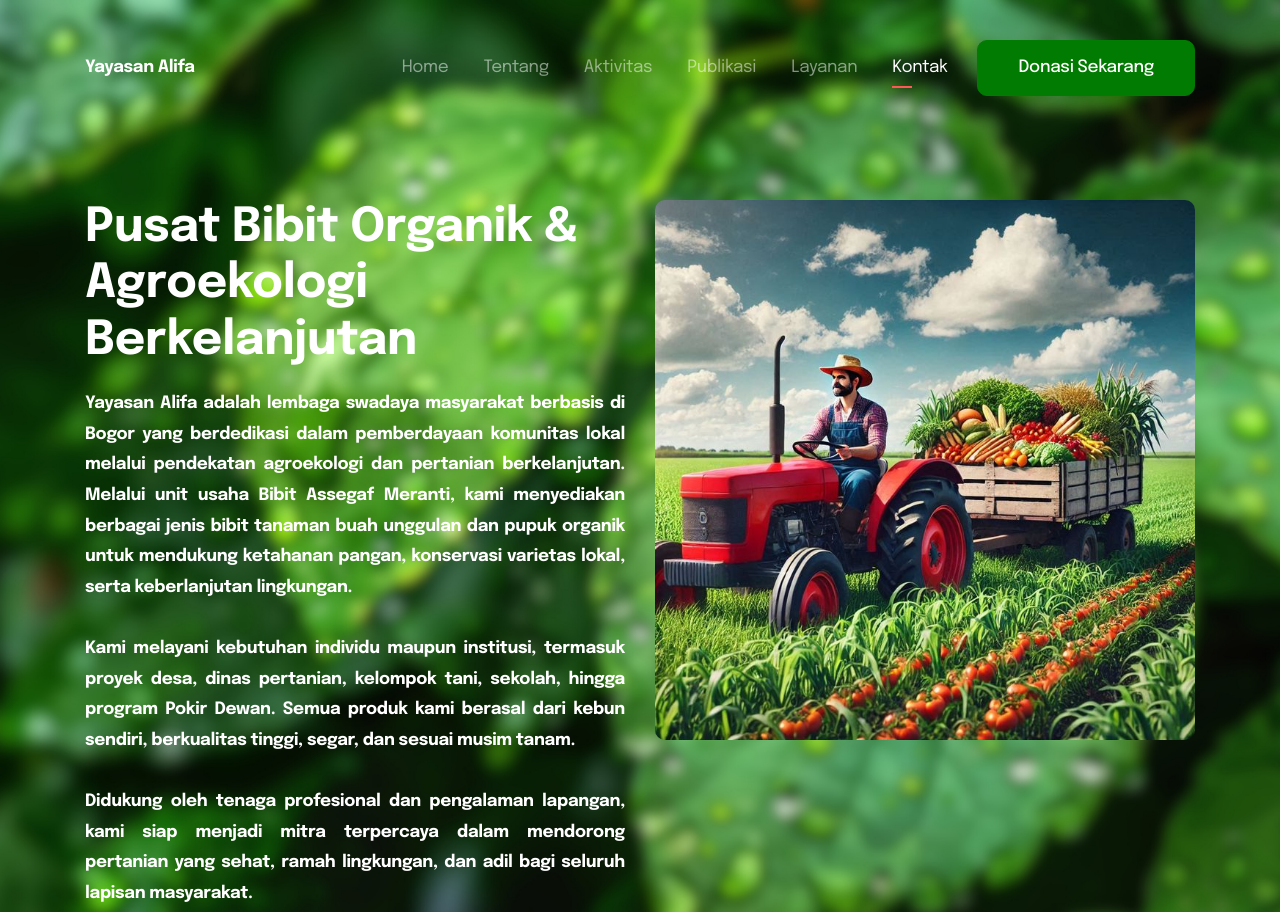
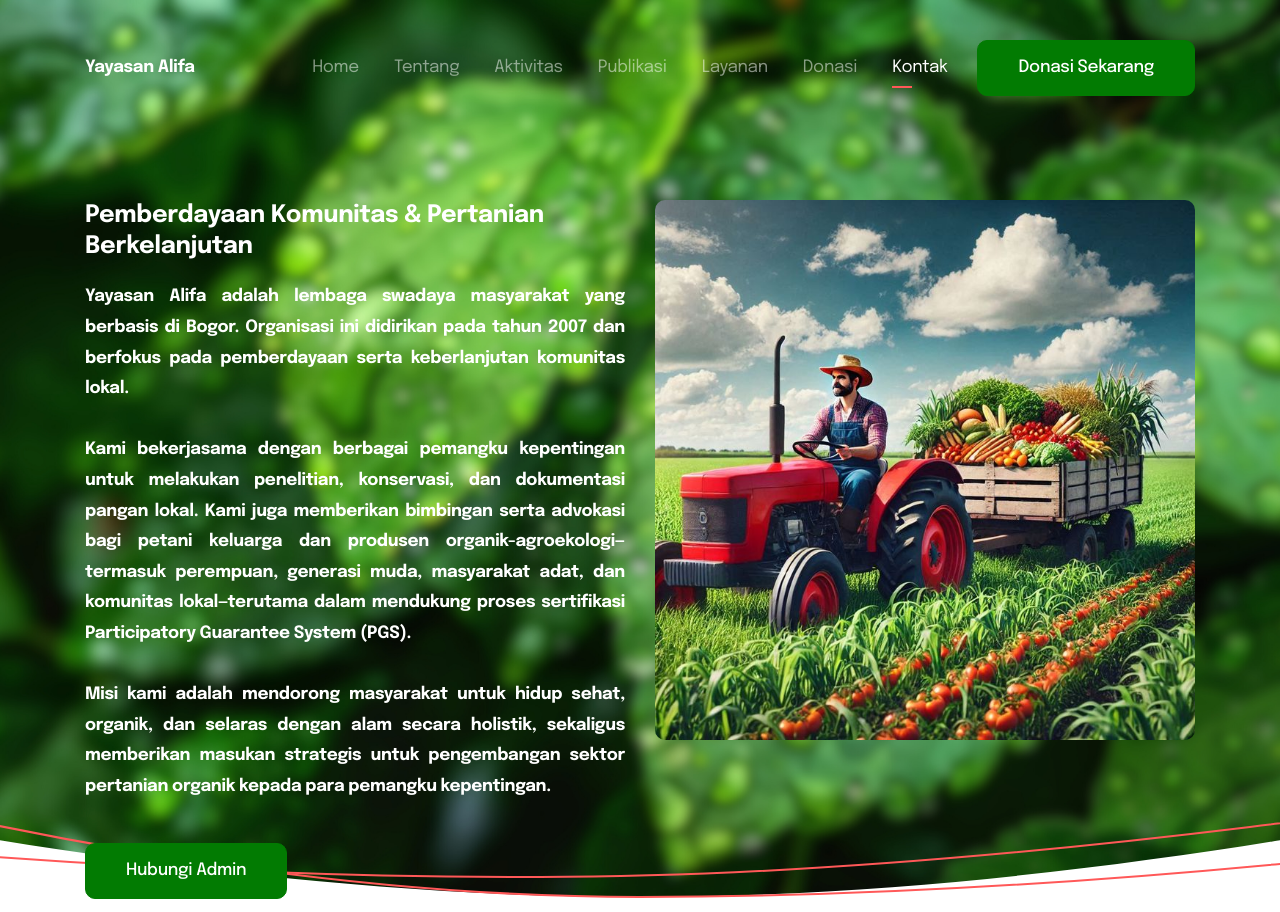
Before and after one commit to arsy25/yayasan-alifa-eng, a plain HTML site: page index.html in a window 1280 px wide. Shown: the top 912 px of the page. Drawn offline with nearby package versions, Linux system fonts and the light colour scheme; files whose address does not match are found by name.

Commit message:
done-baru

```diff
--- a/index.html
+++ b/index.html
@@ -90,6 +90,7 @@
                             <!-- <li> <a class="nav-link" href="#prod">Produk</a> </li> -->
                             <li> <a class="nav-link" href="#pub">Publikasi</a> </li>
                             <li> <a class="nav-link" href="#services">Layanan</a> </li>
+                            <li> <a class="nav-link" href="#donasi">Donasi</a> </li>
 
                             <li> <a class="nav-link" href="#contact">Kontak</a> </li>
                         </ul>
@@ -130,30 +131,17 @@
                         <div class="col-12 col-md-6">
 
                             <!-- intro text -->
-                            <h2 class="color-white">
-                                <p style="color: rgb(255, 255, 255);">Pusat Bibit Organik & Agroekologi Berkelanjutan
-                                </p>
-                            </h2>
+                            <h4 class="color-white">
+                                <p style="color: rgb(255, 255, 255);">Pemberdayaan Komunitas & Pertanian Berkelanjutan</p>
+                            </h4>
                             <p class="color-white-muted" style="text-align: justify; font-weight: 800; color: white;">
-                                Yayasan Alifa adalah lembaga swadaya masyarakat berbasis di Bogor yang berdedikasi dalam
-                                pemberdayaan
-                                komunitas lokal melalui pendekatan agroekologi dan pertanian berkelanjutan. Melalui unit
-                                usaha <strong>Bibit Assegaf Meranti</strong>,
-                                kami menyediakan berbagai jenis <strong>bibit tanaman buah unggulan dan pupuk
-                                    organik</strong> untuk mendukung
-                                ketahanan pangan, konservasi varietas lokal, serta keberlanjutan lingkungan.
+                                Yayasan Alifa adalah lembaga swadaya masyarakat yang berbasis di Bogor. Organisasi ini didirikan pada tahun 2007 dan berfokus pada pemberdayaan serta keberlanjutan komunitas lokal.
                                 <br><br>
-                                Kami melayani kebutuhan individu maupun institusi, termasuk proyek desa, dinas
-                                pertanian, kelompok tani,
-                                sekolah, hingga program Pokir Dewan. Semua produk kami berasal dari kebun sendiri,
-                                berkualitas tinggi, segar,
-                                dan sesuai musim tanam.
+                                Kami bekerjasama dengan berbagai pemangku kepentingan untuk melakukan penelitian, konservasi, dan dokumentasi pangan lokal. Kami juga memberikan bimbingan serta advokasi bagi petani keluarga dan produsen organik-agroekologi—termasuk perempuan, generasi muda, masyarakat adat, dan komunitas lokal—terutama dalam mendukung proses sertifikasi <strong>Participatory Guarantee System (PGS)</strong>.
                                 <br><br>
-                                Didukung oleh tenaga profesional dan pengalaman lapangan, kami siap menjadi mitra
-                                terpercaya dalam
-                                mendorong pertanian yang sehat, ramah lingkungan, dan adil bagi seluruh lapisan
-                                masyarakat.
+                                Misi kami adalah mendorong masyarakat untuk hidup sehat, organik, dan selaras dengan alam secara holistik, sekaligus memberikan masukan strategis untuk pengembangan sektor pertanian organik kepada para pemangku kepentingan.
                             </p>
+
                             <!-- button -->
                             <a href="#"
                                 class="dtr-btn btn-red dtr-mt-30 dtr-mr-40" target="_blank">
@@ -428,7 +416,54 @@
 
 
 
+        <section id="home" class="dtr-section dtr-section-with-bg dtr-hero-section-top-padding bg-blue"
+        style="background-image: url(assets/images/bg.jpg);">
 
+        <!-- wrapping div for background bottom curve stripes image - easy to change color - no need to edit image - refer help doc -->
+        <div class="dtr-bottom-shape-img" style="background-image: url(assets/images/hero-bottom.svg);">
+            <div class="container">
+
+                <!--===== row 1 starts =====-->
+                <div class="row">
+
+                    <!-- column 1 starts -->
+                    <div class="col-12 col-md-6">
+
+                        <!-- intro text -->
+                        <h2 class="color-white">
+                            <p style="color: rgb(255, 255, 255);">Pemberdayaan Komunitas & Pertanian Berkelanjutan</p>
+                        </h2>
+                        <p class="color-white-muted" style="text-align: justify; font-weight: 800; color: white;">
+                            Yayasan Alifa adalah lembaga swadaya masyarakat yang berbasis di Bogor. Organisasi ini didirikan pada tahun 2007 dan berfokus pada pemberdayaan serta keberlanjutan komunitas lokal.
+                            <br><br>
+                            Kami bekerjasama dengan berbagai pemangku kepentingan untuk melakukan penelitian, konservasi, dan dokumentasi pangan lokal. Kami juga memberikan bimbingan serta advokasi bagi petani keluarga dan produsen organik-agroekologi—termasuk perempuan, generasi muda, masyarakat adat, dan komunitas lokal—terutama dalam mendukung proses sertifikasi <strong>Participatory Guarantee System (PGS)</strong>.
+                            <br><br>
+                            Misi kami adalah mendorong masyarakat untuk hidup sehat, organik, dan selaras dengan alam secara holistik, sekaligus memberikan masukan strategis untuk pengembangan sektor pertanian organik kepada para pemangku kepentingan.
+                        </p>
+
+                        <!-- button -->
+                        <a href="#"
+                            class="dtr-btn btn-red dtr-mt-30 dtr-mr-40" target="_blank">
+                            Hubungi Admin
+                        </a>
+
+
+
+
+                    </div>
+                    <!-- column 1 ends -->
+
+                    <!-- column 2 starts -->
+                    <div class="col-12 col-md-6 small-device-space"> <img src="assets/images/farming.jpg"
+                            alt="image" class="dtr-rounded-img dtr-mb-minus50"> </div>
+                    <!-- column 2 ends -->
+
+                </div>
+                <!--===== row 1 ends =====-->
+
+            </div>
+        </div>
+    </section>
 
         <!-- features section ends
 ================================================== -->
@@ -637,6 +672,8 @@
                 </div>
             </div>
         </section>
+
+
         <!-- contact section ends
 ================================================== -->
 
```
